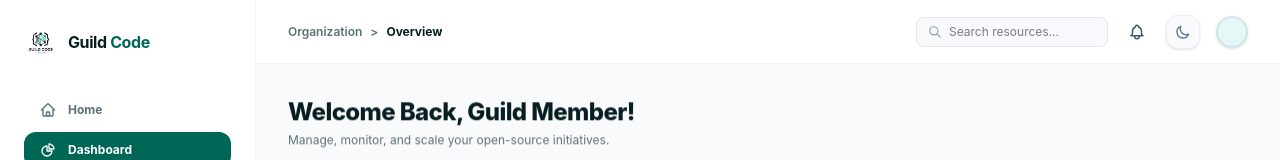
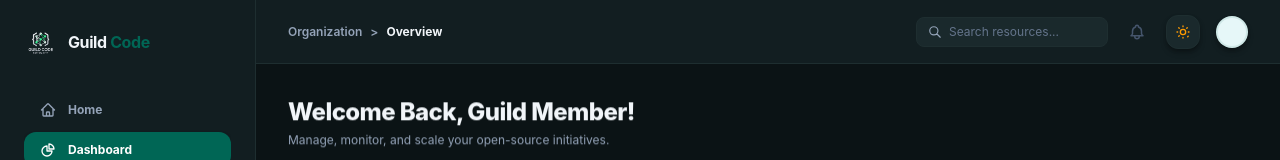
Before and after one commit to Winney360/Guild_Code_Community_Hub, a React (Vite) app in the folder client/: page /dashboard in a window 1280 px wide. Shown: the top 160 px of the page. Built offline with nearby package versions, Linux system fonts and the light colour scheme; no server answers.

Commit message:
feat(theme): default to dark mode unless user switches

```diff
--- a/client/index.html
+++ b/client/index.html
@@ -5,6 +5,16 @@
     <link rel="icon" type="image/svg+xml" href="/favicon.svg" />
     <meta name="viewport" content="width=device-width, initial-scale=1.0" />
     <title>guild-code-community-hub</title>
+    <script>
+      (function () {
+        try {
+          var stored = localStorage.getItem('theme');
+          if (stored === null || stored === 'dark') {
+            document.documentElement.classList.add('dark');
+          }
+        } catch (e) {}
+      })();
+    </script>
     <script src="https://accounts.google.com/gsi/client" async defer></script>
   </head>
   <body>
--- a/client/src/components/ThemeToggle.tsx
+++ b/client/src/components/ThemeToggle.tsx
@@ -6,7 +6,7 @@ export const ThemeToggle: React.FC = () => {
     if (stored) {
       return stored === 'dark';
     }
-    return window.matchMedia('(prefers-color-scheme: dark)').matches;
+    return true;
   });
 
   useEffect(() => {
```
